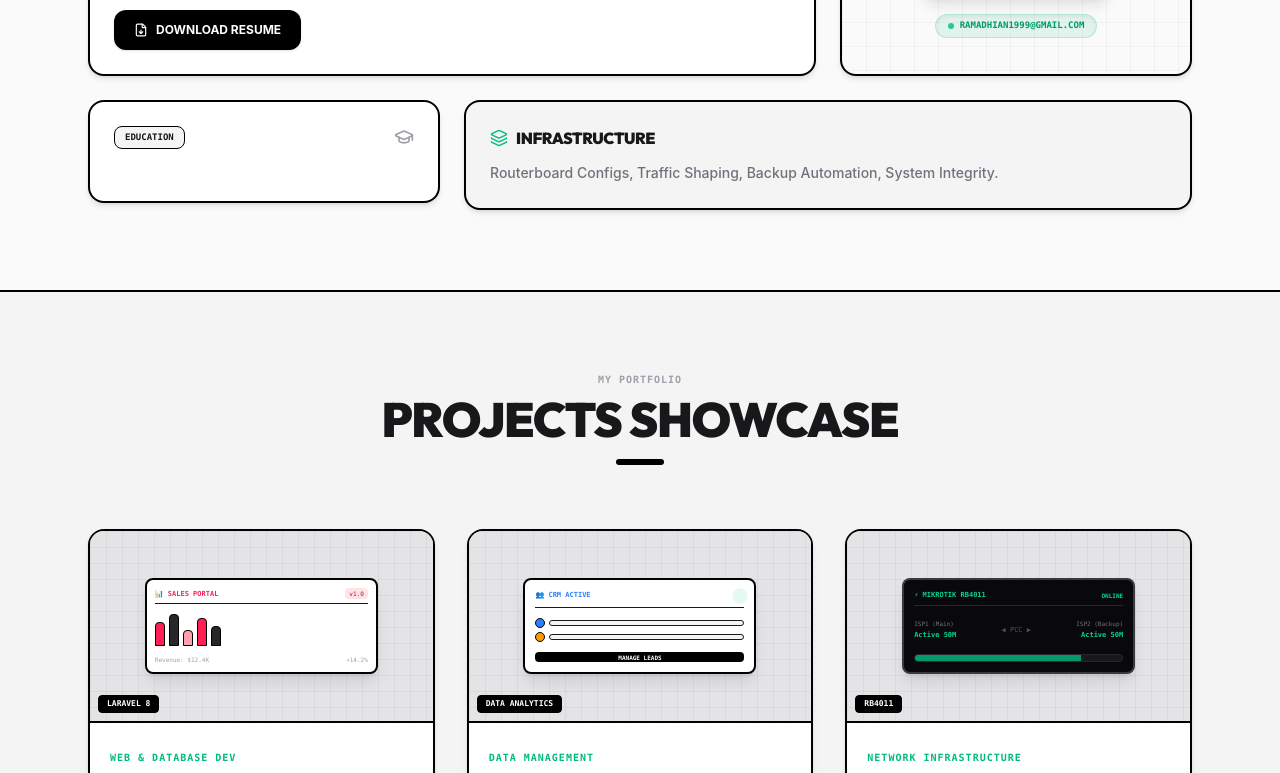
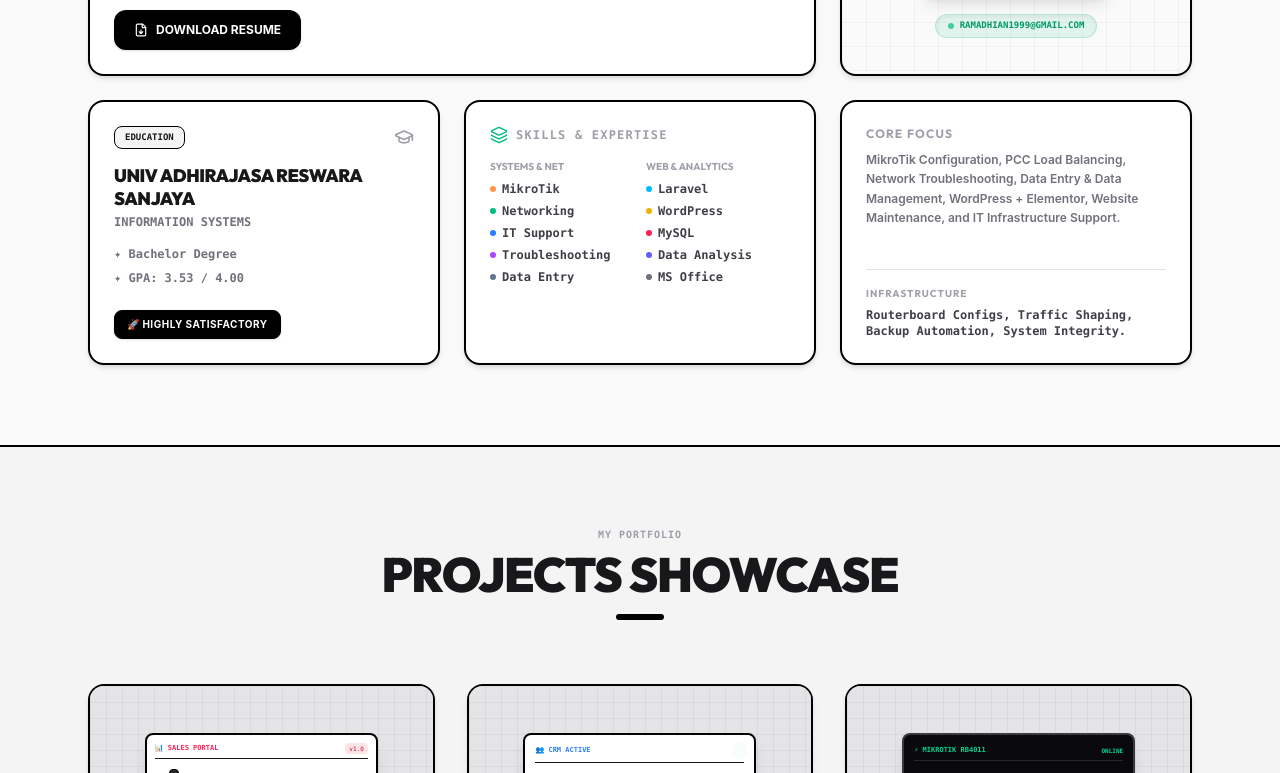
Before and after one commit to yanuarRamadhian/portofolio-yanuar, a React (Vite) app: page / in a window 1280 px wide. Shown: the part 1467-2240 px from the top of the page. Built offline with nearby package versions, Linux system fonts and the light colour scheme.

Commit message:
feat: restore and sync missing education, skills, and timeline details

```diff
--- a/src/components/TimelineFolder.jsx
+++ b/src/components/TimelineFolder.jsx
@@ -3,7 +3,7 @@ import { motion, AnimatePresence } from 'framer-motion';
 import { Folder, FolderOpen } from 'lucide-react';
 import { useApp } from '../AppContext';
 
-const TimelineFolder = ({ year, title, images = [] }) => {
+const TimelineFolder = ({ children, year, title, images = [] }) => {
   const [isOpen, setIsOpen] = useState(false);
   const { t } = useApp();
 
@@ -11,14 +11,20 @@ const TimelineFolder = ({ year, title, images = [] }) => {
 
   // Position profiles for fanning out cards
   const fanStyles = [
-    { rotate: -15, x: -80, y: -60, scale: 0.95 },
-    { rotate: 5, x: 80, y: -70, scale: 1.05 },
-    { rotate: -5, x: 0, y: -110, scale: 1.0 }
+    { rotate: -15, x: -80, y: -70, scale: 0.95 },
+    { rotate: 5, x: 80, y: -80, scale: 1.05 },
+    { rotate: -5, x: 0, y: -120, scale: 1.0 }
   ];
 
   return (
-    <div className="relative flex flex-col items-center mt-4 mb-8">
-      {/* Folder Trigger Button */}
+    <div className="p-6 rounded-2xl border-2 border-black dark:border-zinc-800 bg-white dark:bg-zinc-900 shadow-md hover:shadow-lg transition-all flex flex-col justify-between relative group">
+      {/* Outer Card Content */}
+      <div className="flex-1">
+        {children}
+      </div>
+
+      {/* Folder Trigger Button Section */}
+      <div className="relative flex flex-col items-center mt-6">
         <motion.button
           onClick={handleToggle}
           whileHover={{ scale: 1.05 }}
@@ -53,7 +59,7 @@ const TimelineFolder = ({ year, title, images = [] }) => {
                       }}
                       exit={{ opacity: 0, scale: 0.5, x: 0, y: 0, rotate: 0 }}
                       transition={{ type: 'spring', stiffness: 120, damping: 14, delay: index * 0.05 }}
-                    className="absolute w-32 h-20 sm:w-40 sm:h-28 rounded-lg overflow-hidden border-2 border-black dark:border-white shadow-xl bg-zinc-100 dark:bg-zinc-850 z-20 cursor-zoom-in"
+                      className="absolute w-32 h-20 sm:w-40 sm:h-28 rounded-lg overflow-hidden border-2 border-black dark:border-white shadow-2xl bg-zinc-100 dark:bg-zinc-800 z-20 cursor-zoom-in"
                       whileHover={{ scale: 1.25, zIndex: 50, rotate: 0 }}
                     >
                       <img
@@ -69,6 +75,7 @@ const TimelineFolder = ({ year, title, images = [] }) => {
           </AnimatePresence>
         </div>
       </div>
+    </div>
   );
 };
 
--- a/src/sections/About.jsx
+++ b/src/sections/About.jsx
@@ -105,38 +105,89 @@ export default function About({ aboutRef, triggerToast }) {
 
           {/* Card 3: Education */}
           <ScrollReveal delay={0.15}>
-            <div className="p-6 rounded-2xl border-2 border-black dark:border-zinc-800 bg-white dark:bg-zinc-900 shadow-md hover:shadow-lg transition-all flex flex-col justify-between">
-              <div className="flex items-center justify-between mb-4">
-                <span className="font-mono text-[9px] font-black uppercase px-2.5 py-1 bg-zinc-100 dark:bg-zinc-800 border border-black dark:border-zinc-700 rounded-lg">
-                  {language === 'id' ? 'PENDIDIKAN' : 'EDUCATION'}
-                </span>
-                <GraduationCap size={20} className="text-zinc-400" />
+            <div className="h-full p-6 rounded-2xl border-2 border-black dark:border-zinc-800 bg-white dark:bg-zinc-900 shadow-md hover:shadow-lg transition-all flex flex-col justify-between">
+              <div>
+                <div className="flex items-center justify-between mb-4">
+                  <span className="font-mono text-[9px] font-black uppercase px-2.5 py-1 bg-zinc-100 dark:bg-zinc-800 border border-black dark:border-zinc-700 rounded-lg">
+                    {t.about.education}
+                  </span>
+                  <GraduationCap size={20} className="text-zinc-400" />
+                </div>
+                <h4 className="font-black text-lg tracking-tight mb-1 text-zinc-900 dark:text-white uppercase leading-tight">
+                  {t.about.edu_inst}
+                </h4>
+                <p className="text-xs font-bold text-zinc-500 dark:text-zinc-400 font-mono mb-4 uppercase">
+                  {t.about.edu_major}
+                </p>
+
+                <div className="space-y-2 text-xs font-semibold text-zinc-500 dark:text-zinc-400 mb-6 font-mono">
+                  <p>✦ {t.about.edu_grad}</p>
+                  <p>✦ {t.about.edu_gpa}</p>
+                </div>
               </div>
+
               <div>
-                <h4 className="font-black text-sm sm:text-base mb-1 uppercase text-zinc-900 dark:text-white tracking-tight">
-                  {t.about.edu_title}
-                </h4>
-                <p className="text-xs text-zinc-500 dark:text-zinc-400 font-bold mb-3 font-mono">
-                  {t.about.edu_date}
-                </p>
-                <p className="text-xs sm:text-sm text-zinc-500 dark:text-zinc-400 font-medium leading-relaxed">
-                  {t.about.edu_desc}
-                </p>
+                <div className="px-3 py-1.5 bg-black text-white dark:bg-white dark:text-black font-bold text-[9px] sm:text-[10px] tracking-wider uppercase rounded-lg inline-block border border-black dark:border-white shadow">
+                  🚀 {t.about.edu_satisfy}
+                </div>
               </div>
             </div>
           </ScrollReveal>
 
-          {/* Card 4: Workflow details */}
-          <ScrollReveal delay={0.2} className="md:col-span-2">
-            <div className="p-6 rounded-2xl border-2 border-black dark:border-zinc-800 bg-zinc-100 dark:bg-zinc-900/50 shadow-md hover:shadow-lg transition-colors flex flex-col justify-between md:flex-row md:items-center gap-6">
-              <div className="flex-1">
-                <div className="flex items-center gap-2 mb-3">
-                  <Layers size={18} className="text-emerald-500" />
-                  <h4 className="font-black text-sm sm:text-base uppercase text-zinc-900 dark:text-white tracking-tight">
-                    {t.about.workflow_title}
-                  </h4>
+          {/* Card 4: Tech Stack columns */}
+          <ScrollReveal delay={0.2}>
+            <div className="h-full p-6 rounded-2xl border-2 border-black dark:border-zinc-800 bg-white dark:bg-zinc-900 shadow-md hover:shadow-lg transition-all flex flex-col justify-between">
+              <div>
+                <div className="flex items-center gap-2 mb-4 text-emerald-500">
+                  <Layers size={18} />
+                  <span className="font-bold text-xs uppercase tracking-widest font-mono text-zinc-400 dark:text-zinc-500">
+                    {t.about.tech_title}
+                  </span>
                 </div>
-                <p className="text-xs sm:text-sm leading-relaxed text-zinc-500 dark:text-zinc-400 font-medium">
+
+                <div className="grid grid-cols-2 gap-3 text-xs font-bold font-mono">
+                  <div>
+                    <h5 className="text-[10px] uppercase text-zinc-400 dark:text-zinc-500 mb-2">Systems & Net</h5>
+                    <ul className="space-y-1.5 text-zinc-700 dark:text-zinc-300">
+                      <li className="flex items-center gap-1.5"><span className="w-1.5 h-1.5 rounded-full bg-orange-500 animate-pulse" /> MikroTik</li>
+                      <li className="flex items-center gap-1.5"><span className="w-1.5 h-1.5 rounded-full bg-emerald-500" /> Networking</li>
+                      <li className="flex items-center gap-1.5"><span className="w-1.5 h-1.5 rounded-full bg-blue-500" /> IT Support</li>
+                      <li className="flex items-center gap-1.5"><span className="w-1.5 h-1.5 rounded-full bg-purple-500" /> Troubleshooting</li>
+                      <li className="flex items-center gap-1.5"><span className="w-1.5 h-1.5 rounded-full bg-slate-500" /> Data Entry</li>
+                    </ul>
+                  </div>
+                  <div>
+                    <h5 className="text-[10px] uppercase text-zinc-400 dark:text-zinc-500 mb-2">Web & Analytics</h5>
+                    <ul className="space-y-1.5 text-zinc-700 dark:text-zinc-300">
+                      <li className="flex items-center gap-1.5"><span className="w-1.5 h-1.5 rounded-full bg-sky-400" /> Laravel</li>
+                      <li className="flex items-center gap-1.5"><span className="w-1.5 h-1.5 rounded-full bg-yellow-500" /> WordPress</li>
+                      <li className="flex items-center gap-1.5"><span className="w-1.5 h-1.5 rounded-full bg-rose-500" /> MySQL</li>
+                      <li className="flex items-center gap-1.5"><span className="w-1.5 h-1.5 rounded-full bg-indigo-500" /> Data Analysis</li>
+                      <li className="flex items-center gap-1.5"><span className="w-1.5 h-1.5 rounded-full bg-zinc-500" /> MS Office</li>
+                    </ul>
+                  </div>
+                </div>
+              </div>
+            </div>
+          </ScrollReveal>
+
+          {/* Card 5: Core Philosophy & Workflow */}
+          <ScrollReveal delay={0.25}>
+            <div className="h-full p-6 rounded-2xl border-2 border-black dark:border-zinc-800 bg-white dark:bg-zinc-900 shadow-md hover:shadow-lg transition-all flex flex-col justify-between">
+              <div>
+                <h4 className="font-bold text-xs uppercase tracking-widest font-mono text-zinc-400 dark:text-zinc-500 mb-2">
+                  {t.about.philosophy_title}
+                </h4>
+                <p className="text-xs leading-relaxed text-zinc-500 dark:text-zinc-400 font-semibold mb-4">
+                  {t.about.philosophy_desc}
+                </p>
+              </div>
+
+              <div className="border-t border-zinc-200 dark:border-zinc-800 pt-4">
+                <h5 className="font-bold text-[10px] uppercase tracking-widest text-zinc-400 dark:text-zinc-500 font-mono mb-1.5">
+                  {t.about.workflow_title}
+                </h5>
+                <p className="text-xs text-zinc-700 dark:text-zinc-300 font-bold font-mono">
                   {t.about.workflow_desc}
                 </p>
               </div>
--- a/src/sections/Journey.jsx
+++ b/src/sections/Journey.jsx
@@ -39,7 +39,7 @@ export default function Journey({ journeyRef }) {
               </div>
 
               {/* Dynamic wiggling timeline folder card */}
-              <TimelineFolder index={idx}>
+              <TimelineFolder year={journey.date} title={journey.role} images={journey.images}>
                 {/* Header info */}
                 <div className="flex flex-col sm:flex-row sm:items-center justify-between gap-1 sm:gap-4 border-b border-zinc-200 dark:border-zinc-800 pb-3 mb-3">
                   <div>
--- a/src/translations.js
+++ b/src/translations.js
@@ -101,18 +101,20 @@ export const translations = {
       click_info: "PROJECT ARCHIVE - Click Folder",
       list: [
         {
-          year: "2023 - Present",
-          title: "IT Support Specialist, Data Analyst & Data Entry",
-          desc: "CV Alam Organik Makmur. Managed MikroTik RB4011 network infrastructure, implemented PCC load balancing dual ISP, configured Queue Tree + PCQ bandwidth management, automated router backup & Netwatch monitoring, managed NAS & CCTV traffic optimization, website maintenance using WordPress + Elementor, and performed data reporting/customer database analysis.",
+          company: "CV Alam Organik Makmur",
+          role: "IT Support Specialist, Data Analyst & Data Entry",
+          date: "Jan 2023 - Present",
+          desc: "✦ Managed MikroTik RB4011 network infrastructure\n✦ Implemented PCC load balancing dual ISP\n✦ Configured Queue Tree + PCQ bandwidth management\n✦ Automated router backup & Netwatch monitoring\n✦ Managed NAS & CCTV traffic optimization\n✦ Website maintenance using WordPress + Elementor\n✦ Data reporting and customer database analysis",
           images: [
             "https://images.unsplash.com/photo-1544256718-3bcf237f3974?q=80&w=300&auto=format&fit=crop",
             "https://images.unsplash.com/photo-1600132806370-bf17e65e942f?q=80&w=300&auto=format&fit=crop"
           ]
         },
         {
-          year: "2019 - 2022",
-          title: "Administrative Assistant",
-          desc: "Notaris PPAT R. Ira Laksana Dewi. Managed notary archives, customer transactions logging, data entry of official deeds, client scheduling, and office administrative tasks.",
+          company: "Notaris PPAT R. Ira Laksana Dewi",
+          role: "Administrative Assistant",
+          date: "Jun 2019 - Dec 2022",
+          desc: "✦ Managed notary archives & customer transaction logs\n✦ Performed data entry of official deeds & client scheduling\n✦ Handled office administrative tasks efficiently",
           images: [
             "https://images.unsplash.com/photo-1450133064473-71024230f91b?q=80&w=300&auto=format&fit=crop",
             "https://images.unsplash.com/photo-1554224155-8d04cb21cd6c?q=80&w=300&auto=format&fit=crop"
@@ -237,18 +239,20 @@ export const translations = {
       click_info: "ARSIP PROYEK - Klik Folder",
       list: [
         {
-          year: "2023 - Sekarang",
-          title: "IT Support Specialist, Data Analyst & Data Entry",
-          desc: "CV Alam Organik Makmur. Mengelola infrastruktur jaringan MikroTik RB4011, mengimplementasikan PCC load balancing dual ISP, mengonfigurasi manajemen bandwidth Queue Tree + PCQ, mengotomatiskan router backup & monitoring Netwatch, mengelola optimalisasi lalu lintas NAS & CCTV, pemeliharaan situs web menggunakan WordPress + Elementor, serta analisis basis data pelanggan dan pelaporan data.",
+          company: "CV Alam Organik Makmur",
+          role: "IT Support Specialist, Data Analyst & Data Entry",
+          date: "Jan 2023 - Sekarang",
+          desc: "✦ Mengelola infrastruktur jaringan MikroTik RB4011\n✦ Mengimplementasikan load balancing PCC dual ISP\n✦ Mengonfigurasi manajemen bandwidth Queue Tree + PCQ\n✦ Mengotomatiskan router backup & monitoring Netwatch\n✦ Mengelola optimalisasi lalu lintas NAS & CCTV\n✦ Pemeliharaan situs web menggunakan WordPress + Elementor\n✦ Analisis basis data pelanggan dan pelaporan data",
           images: [
             "https://images.unsplash.com/photo-1544256718-3bcf237f3974?q=80&w=300&auto=format&fit=crop",
             "https://images.unsplash.com/photo-1600132806370-bf17e65e942f?q=80&w=300&auto=format&fit=crop"
           ]
         },
         {
-          year: "2019 - 2022",
-          title: "Administrative Assistant",
-          desc: "Notaris PPAT R. Ira Laksana Dewi. Mengelola arsip notaris, pencatatan transaksi pelanggan, entri data akta resmi, penjadwalan klien, dan tugas administrasi kantor lainnya.",
+          company: "Notaris PPAT R. Ira Laksana Dewi",
+          role: "Administrative Assistant",
+          date: "Jun 2019 - Des 2022",
+          desc: "✦ Mengelola arsip notaris & pencatatan transaksi pelanggan\n✦ Melakukan entri data akta resmi & penjadwalan klien\n✦ Menyelesaikan tugas administrasi kantor lainnya secara efisien",
           images: [
             "https://images.unsplash.com/photo-1450133064473-71024230f91b?q=80&w=300&auto=format&fit=crop",
             "https://images.unsplash.com/photo-1554224155-8d04cb21cd6c?q=80&w=300&auto=format&fit=crop"
```
Lines whose indentation alone changed are shown as unchanged.
